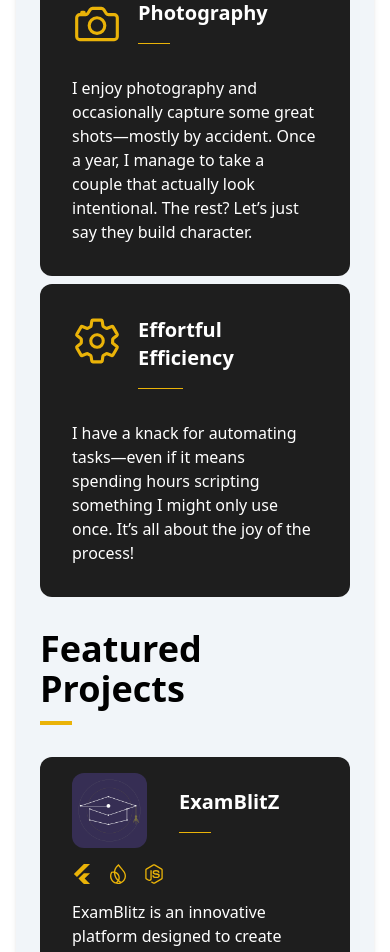
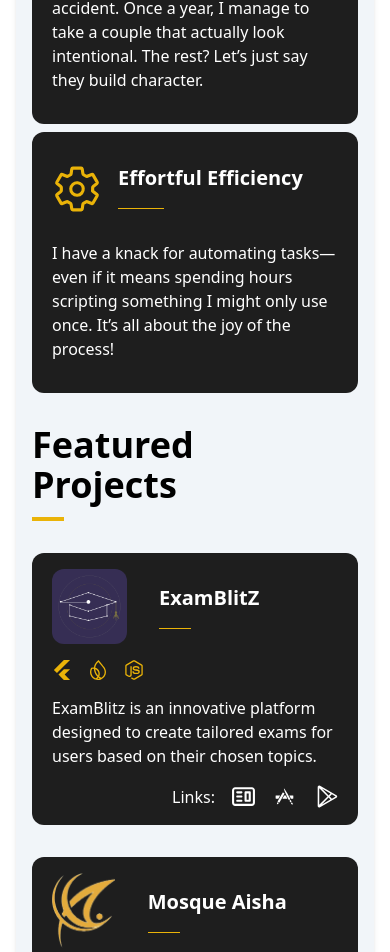
Before and after one commit to khurramayubi/khurramayubi.github.io, a React (Vite) app: page / in a window 390 px wide. Shown: the part 2289-3241 px from the top of the page. Built offline with nearby package versions, Linux system fonts and the light colour scheme.

Commit message:
Adjust padding for phone

```diff
--- a/src/App.tsx
+++ b/src/App.tsx
@@ -113,7 +113,7 @@ function App() {
 					</div>
 				</div>
 				{/* Right Column */}
-				<div className="lg:w-3/4 flex flex-col bg-slate-100 p-6 rounded-lg shadow-md relative">
+				<div className="lg:w-3/4 flex flex-col bg-slate-100 px-4 lg:px-6 py-6 rounded-lg shadow-md relative">
 					<div className="w-full flex flex-col lg:flex-row">
 						{/* Left Section of Right Column */}
 						<SectionHeader heading={sections[activeSection].title} />
--- a/src/components/Section/FeatureBlock.tsx
+++ b/src/components/Section/FeatureBlock.tsx
@@ -16,7 +16,7 @@ export default function FeatureBlock({
 			initial={{ scaleX: 0, scaleY: 0 }}
 			whileInView={{ scaleX: 1, scaleY: 1 }}
 			transition={{ duration: 3, type: "spring" }}
-			className="bg-[#1e1e1e] text-white rounded-xl p-8 flex flex-col gap-4 lg:w-1/2"
+			className="bg-[#1e1e1e] text-white rounded-xl py-8 px-5 lg:px-8 flex flex-col gap-4 lg:w-1/2"
 		>
 			<div className="flex flex-row gap-4">
 				<Icon size={50} className="text-yellow-500 shrink-0" />
--- a/src/components/Section/SectionCard.tsx
+++ b/src/components/Section/SectionCard.tsx
@@ -26,7 +26,7 @@ export default function SectionCard({
 			initial={{ scaleX: 0, scaleY: 0 }}
 			whileInView={{ scaleX: 1, scaleY: 1 }}
 			transition={{ duration: 2.5, type: "spring" }}
-			className="bg-[#1e1e1e] text-white rounded-xl px-8 py-4 flex gap-4 flex-col flex-1"
+			className="bg-[#1e1e1e] text-white rounded-xl px-5 lg:px-8 py-4 flex gap-4 flex-col flex-1"
 		>
 			<div className="flex gap-8 items-center">
 				{imgSrc && (
```
